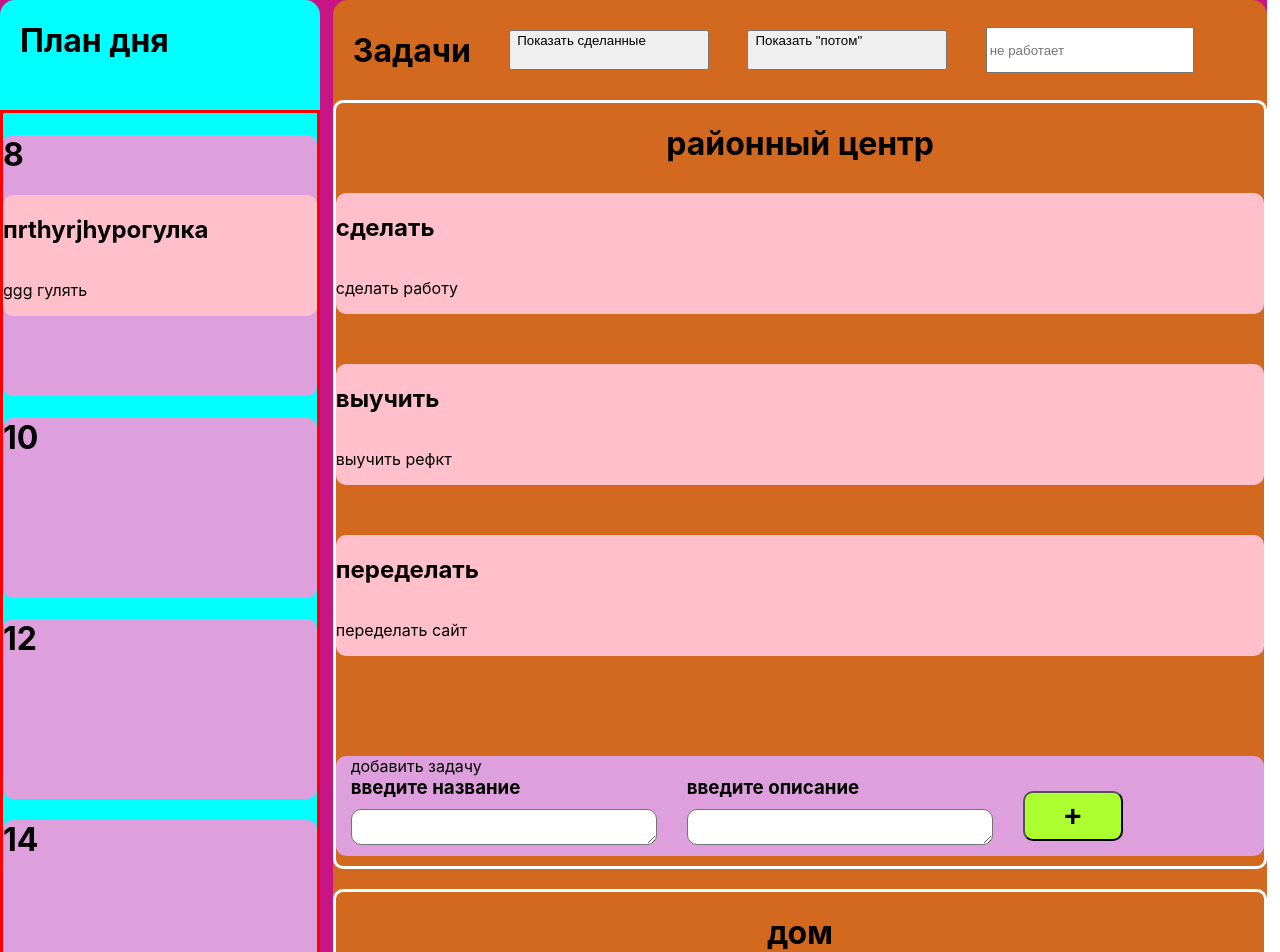
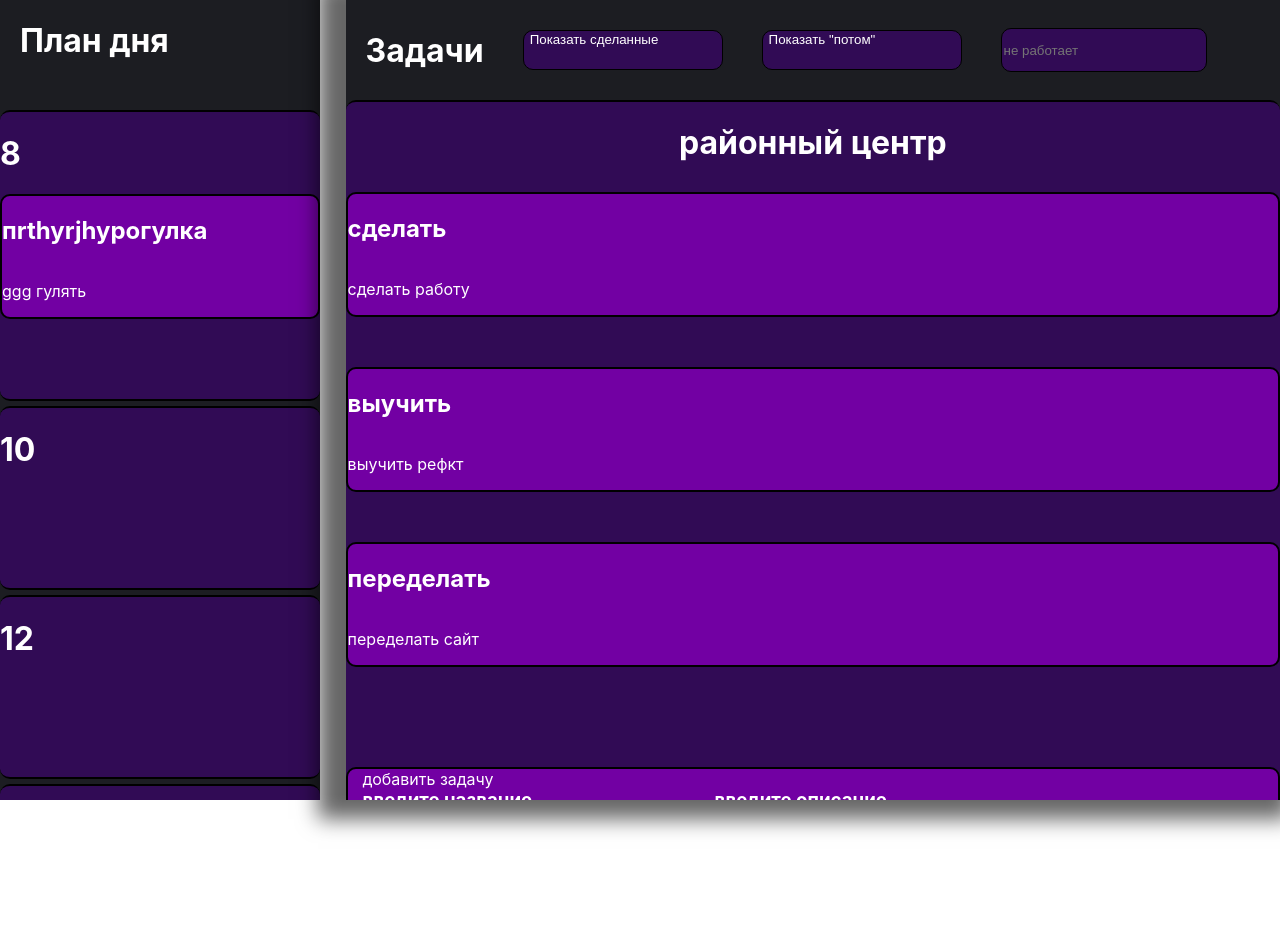
Before and after one commit to nivanavi/task-manager, a React (Create React App) app: page / in a window 1280 px wide. Shown: the top 952 px of the page. After the commit the page ends 800 px from the top, so only its background shows below. Built offline with nearby package versions, Linux system fonts and the light colour scheme.

Commit message:
правка дизайна

```diff
--- a/src/components/addTask/addTask.css
+++ b/src/components/addTask/addTask.css
@@ -1,11 +1,12 @@
 .addTask {
     padding-left: 15px;
     display: flex;
-    background-color: plum;
+    background-color: #7200A3;
     height: 100px;
     margin-bottom: 10px;
     flex-direction: column;
     border-radius: 10px;
+    border: 2px solid black;
 }
 
 
@@ -31,7 +32,7 @@ h3 {
     height: 50px;
     width: 100px;
     border-radius: 10px;
-    background-color: greenyellow;
+    background-color: #0E3B0E;
     font-weight: bold;
     font-size: 30px;
 }
@@ -40,9 +41,13 @@ h3 {
     margin-top: 10px;
     border-radius: 10px;
     width: 300px;
-    height: 30px;
+    height: 35px;
     max-width: 400px;
-    max-height: 30px;
+    max-height: 35px;
+    background-color: #1C1D22;
+    color: white;
+    font-size: 18px;
+    padding: 0 10px 0 10px;
 }
 
 .adder textarea:focus {
--- a/src/components/oneTask/oneTask.css
+++ b/src/components/oneTask/oneTask.css
@@ -1,9 +1,10 @@
 .oneTask {
     display: flex;
-    background-color: pink;
+    background-color: #7200A3;
     margin-bottom: 50px;
     flex-direction: column;
     border-radius: 10px;
+    border: 2px solid black;
 }
 
 
--- a/src/components/planGroup/planGroup.css
+++ b/src/components/planGroup/planGroup.css
@@ -1,6 +1,9 @@
 .planGroup {
     border-radius: 10px;
-    background-color: plum;
+    background-color: #310B55;
     min-height: 150px;
     padding-bottom: 30px;
+    border-top: 2px solid black;
+    border-bottom: 2px solid black;
+    margin-bottom: 5px;
 }
--- a/src/components/planOnDay/planOnDay.css
+++ b/src/components/planOnDay/planOnDay.css
@@ -1,9 +1,17 @@
 .plan {
     width: 25vw;
-    height: auto;
-    background-color: aqua;
-    border-radius: 15px;
+    height: 100vh;
+    background-color: #1C1D22;
+    overflow: auto;
 }
+
+::-webkit-scrollbar { width: 3px; height: 3px;}
+::-webkit-scrollbar-button {  background-color: #666; }
+::-webkit-scrollbar-track {  background-color: #999;}
+::-webkit-scrollbar-track-piece { background-color: #ffffff;}
+::-webkit-scrollbar-thumb { height: 50px; background-color: #666; border-radius: 3px;}
+::-webkit-scrollbar-corner { background-color: #999;}
+::-webkit-resizer { background-color: #666;}
 
 .headerPlan {
     margin-left: 20px;
@@ -12,5 +20,4 @@
 
 .placeForeTasksInPlan {
     min-height: 150px;
-    border: 3px solid red;
 }
--- a/src/components/taskGroup/taskGroup.css
+++ b/src/components/taskGroup/taskGroup.css
@@ -1,9 +1,11 @@
 .group {
-    border: 3px solid white;
     margin-bottom: 20px;
     min-height: 150px;
     border-radius: 10px;
     max-width: 73vw;
+    background-color: #310B55;
+    border-top: 2px solid black;
+    border-bottom: 2px solid black;
 }
 
 .groupMargin {
--- a/src/components/tasks/tasks.css
+++ b/src/components/tasks/tasks.css
@@ -1,8 +1,11 @@
 .tasks {
     width: 73vw;
-    height: auto;
-    background-color: chocolate;
-    border-radius: 15px;
+    height: 100vh;
+    background-color: #1C1D22;
+    overflow: auto;
+    box-shadow:-9px 0px 20px 19px rgba(0,0,0,0.6);
+    -webkit-box-shadow:-9px 0px 20px 19px rgba(0,0,0,0.6);
+    -moz-box-shadow:-9px 0px 20px 19px rgba(0,0,0,0.6);
 }
 
 
@@ -13,8 +16,21 @@
     height: 100px;
     justify-content: space-between;
     align-items: center;
+}
 
+.header input, button {
+    border-radius: 10px;
+    background-color: #310B55;
+    border: 1px solid black;
+    color: white;
+}
 
+.header button:focus {
+    outline: none;
+}
+
+.header input:focus {
+    outline: none;
 }
 
 .showSome {
--- a/src/hoc/layout.css
+++ b/src/hoc/layout.css
@@ -1,6 +1,6 @@
 .main {
-    background-color: mediumvioletred;
-    width: 99vw;
+    background-color: white;
+    width: 100vw;
     height: auto;
     display: flex;
     justify-content: space-between;
--- a/src/index.css
+++ b/src/index.css
@@ -1,4 +1,6 @@
 body {
+  overflow: hidden;
+  color: white;
   margin: 0;
   padding: 0;
   font-family: -apple-system, BlinkMacSystemFont, "Segoe UI", "Roboto", "Oxygen",
```
